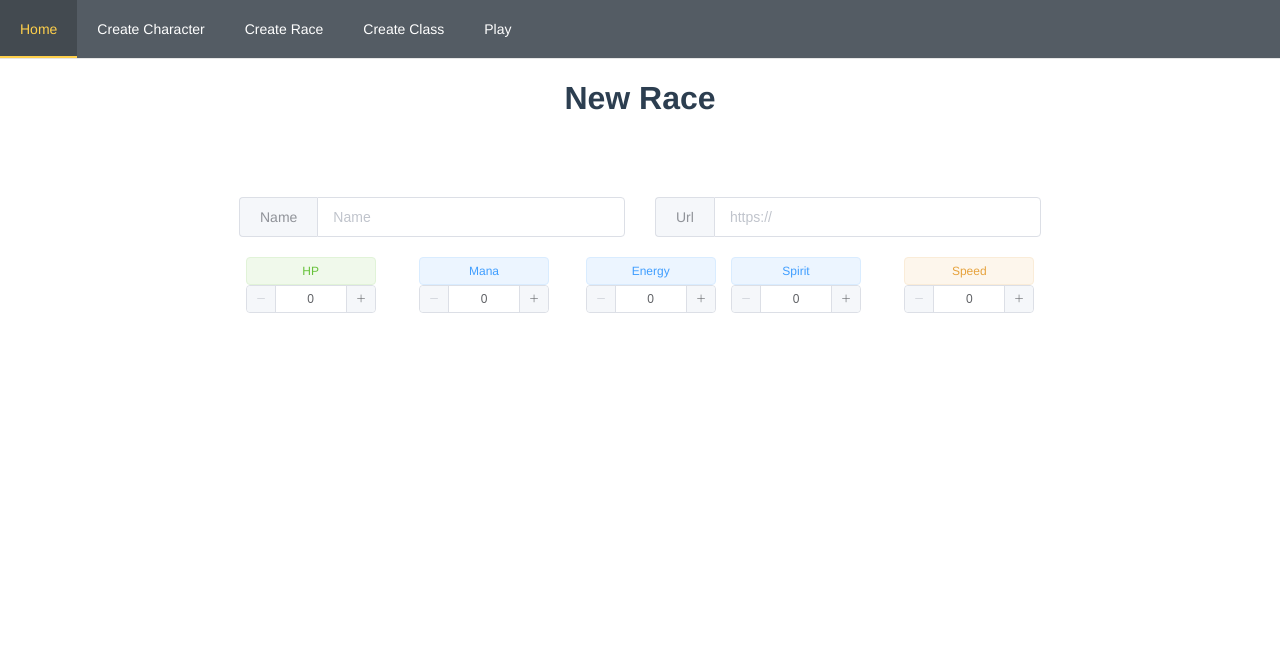
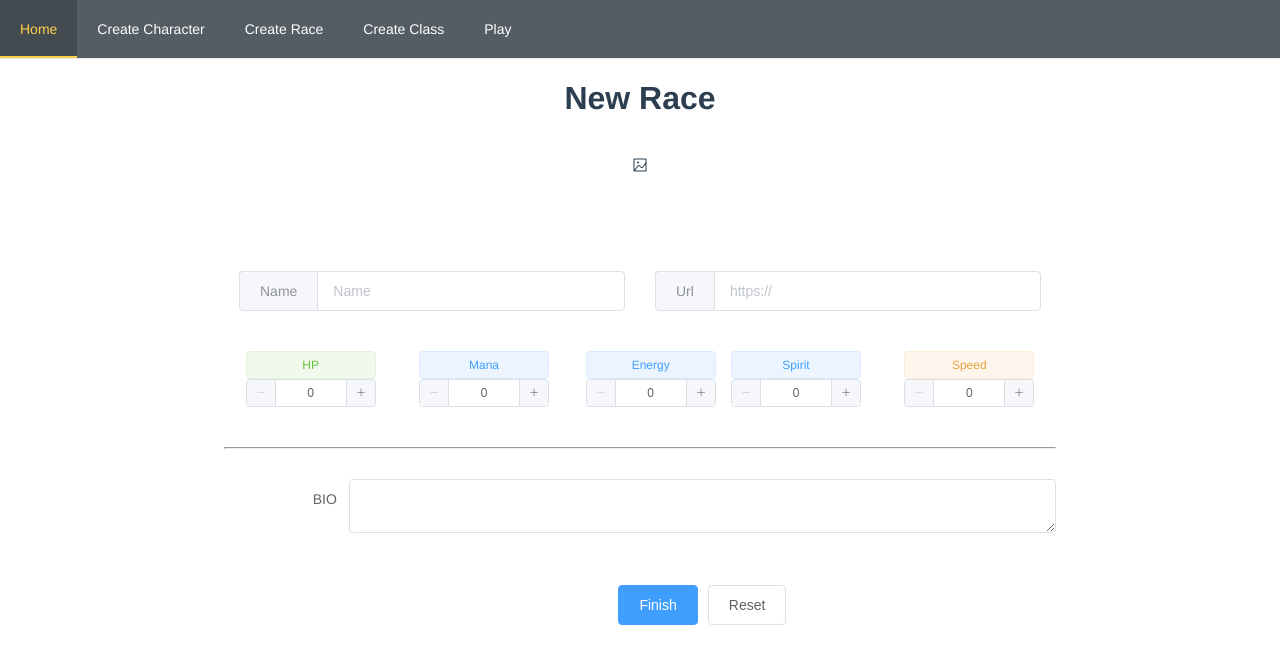
Before and after one commit to ThyagoMac/power-level-RPG, a Vue app: page /create/race in a window 1280 px wide. Shown: the top 664 px of the page. Built offline with nearby package versions, Linux system fonts and the light colour scheme.

Commit message:
[UPD] Layout new race created

```diff
--- a/src/components/create/character/Character.vue
+++ b/src/components/create/character/Character.vue
@@ -109,7 +109,7 @@
             <el-form-item>
                 <el-button type="primary" @click="onSubmit">Create</el-button>
                 <el-button>Cancel</el-button>
-            </el-form-item> -->
+            </el-form-item>
             </el-form>
 </div>
 </template>
--- a/src/components/create/race/Race.vue
+++ b/src/components/create/race/Race.vue
@@ -3,6 +3,22 @@
         <h1>New Race</h1>
 
         <el-form ref="form" :model="race" label-width="15%" class="form-center mt-4">
+            <div class="demo-image__preview">
+                <el-image
+                    style="width: 100px; height: 100px"
+                    :src="race.url"
+                    :preview-src-list="race.urlArray"
+                    fit="cover"
+                    lazy
+                >
+                    <div slot="placeholder" class="image-slot">
+                        Loading<span class="dot">...</span>
+                    </div>
+                    <div slot="error" class="image-slot">
+                        <i class="el-icon-picture-outline"></i>
+                    </div>
+                </el-image>
+            </div>
             <el-row :gutter="30" class="my-1">
                 <el-col :sm="24" :md="12">
                     <div>
@@ -13,63 +29,68 @@
                 </el-col>
                 <el-col :sm="24" :md="12">
                     <div>
-                        <el-input placeholder="https://" v-model="race.url" id="url">
+                        <el-input placeholder="https://" v-model.lazy="race.url" @change="reloadUrl" id="url">
                             <label for="url" slot="prepend">Url</label>
                         </el-input>
                     </div>
                 </el-col>
             </el-row>
 
-            <el-row :gutter="30" class="my-1">
-                <el-col :sm="24" :md="5">
+            <el-row :gutter="30" class="my-3">
+                <el-col :sm="24" :md="5" class="my-1">
                     <div>
                         <el-tag class="tag-label" type="success" size="medium">HP</el-tag>
                         <el-input-number size="mini" v-model="race.hp" :min="0" :max="5" id="hp" />
                     </div>
                 </el-col>
-                <el-col :sm="24" :md="5">
+                <el-col :sm="24" :md="5" class="my-1">
                     <div>
                         <el-tag class="tag-label" size="medium">Mana</el-tag>
                         <el-input-number size="mini" v-model="race.mana" :min="0" :max="5" id="mana" />
                     </div>
                 </el-col>
-                <el-col :sm="24" :md="4">
+                <el-col :sm="24" :md="4" class="my-1">
                     <div>
                         <el-tag class="tag-label" size="medium">Energy</el-tag>
                         <el-input-number size="mini" v-model="race.energy" :min="0" :max="5" id="energy" />
                     </div>
                 </el-col>
-                <el-col :sm="24" :md="5">
+                <el-col :sm="24" :md="5" class="my-1">
                     <div>
                         <el-tag class="tag-label" size="medium">Spirit</el-tag>
                         <el-input-number size="mini" v-model="race.spirit" :min="0" :max="5" id="spirit" />
                     </div>
                 </el-col>
-                <el-col :sm="24" :md="5">
+                <el-col :sm="24" :md="5" class="my-1">
                     <div>
-                        <!-- <el-input class="label-prepend" style="width: 1px; margin-left: -30.3px;">
-                            <label for="speed" slot="prepend">speed</label>
-                        </el-input> -->
                         <el-tag class="tag-label" type="warning" size="medium">Speed</el-tag>
                         <el-input-number size="mini" v-model="race.speed" :min="0" :max="5" id="speed" />
                     </div>
                 </el-col>
             </el-row>
-
-            <!-- <el-row :gutter="30" class="my-1">
-                <el-col :sm="24" :md="12">
-                    <div>
-                        <el-tag type="success" size="medium">HP</el-tag>
-                        <el-input-number size="mini" v-model="race.hp" :min="0" :max="5" id="hp" />
-                    </div>
-                </el-col>
-                <el-col :sm="24" :md="12">
-                    <div>
-                        <el-tag size="medium">Mana</el-tag>
-                        <el-input-number size="mini" v-model="race.mana" :min="0" :max="5" id="mana" />
-                    </div>
-                </el-col>
-            </el-row> -->
+            <hr>
+            <el-row :gutter="30" class="my-3">
+                <el-form-item label="BIO">
+                    <el-input type="textarea" v-model="race.bio"></el-input>
+                </el-form-item>
+            </el-row>
+            <el-row :gutter="30" class="my-3">
+                <el-form-item>
+                    <el-button type="primary" @click="onSubmit">Finish</el-button>
+                    <el-button
+                        @click="race={
+                            name: '',
+                            speed: 0,
+                            energy: 0,
+                            spirit: 0,
+                            mana: 0,
+                            hp: 0,
+                            bio: '',
+                            url: '',
+                            urlArray: [],
+                        }">Reset</el-button>
+                </el-form-item>
+            </el-row>
         </el-form>
 </div>
 </template>
@@ -87,15 +108,19 @@
                     hp: 0,
                     bio: '',
                     url: '',
-
+                    urlArray: [''],
                 },
             }
         },
         methods: {
-        onSubmit() {
+            onSubmit () {
                 console.log(this.race);
+            },
+            reloadUrl () {
+                this.race.urlArray = [];
+                this.race.urlArray.push(this.race.url);
             }
-    }
+        },
     }
 </script>
 
```
Also changed, not shown: src/css/main.css. Lines whose indentation alone changed are shown as unchanged.
